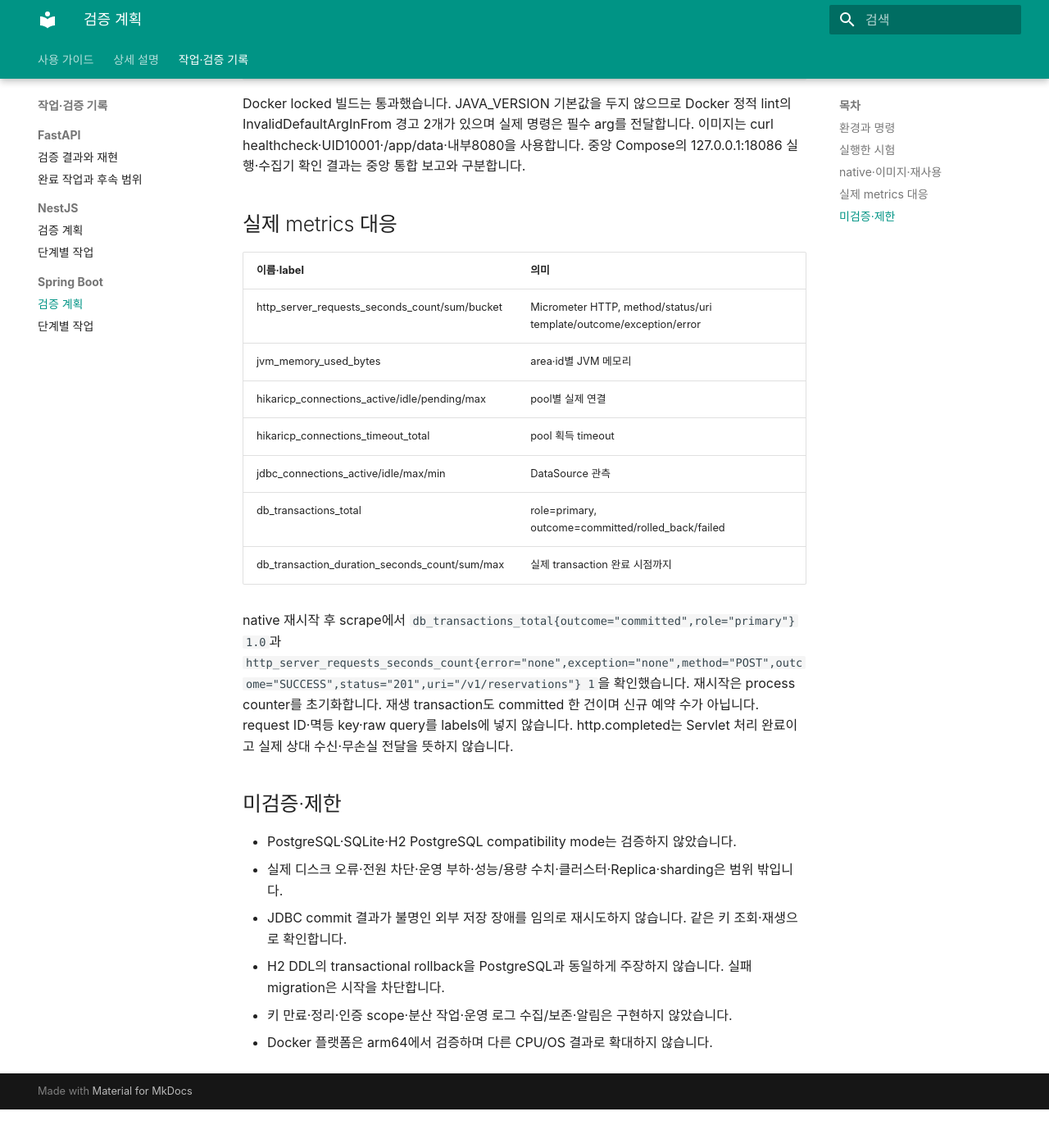
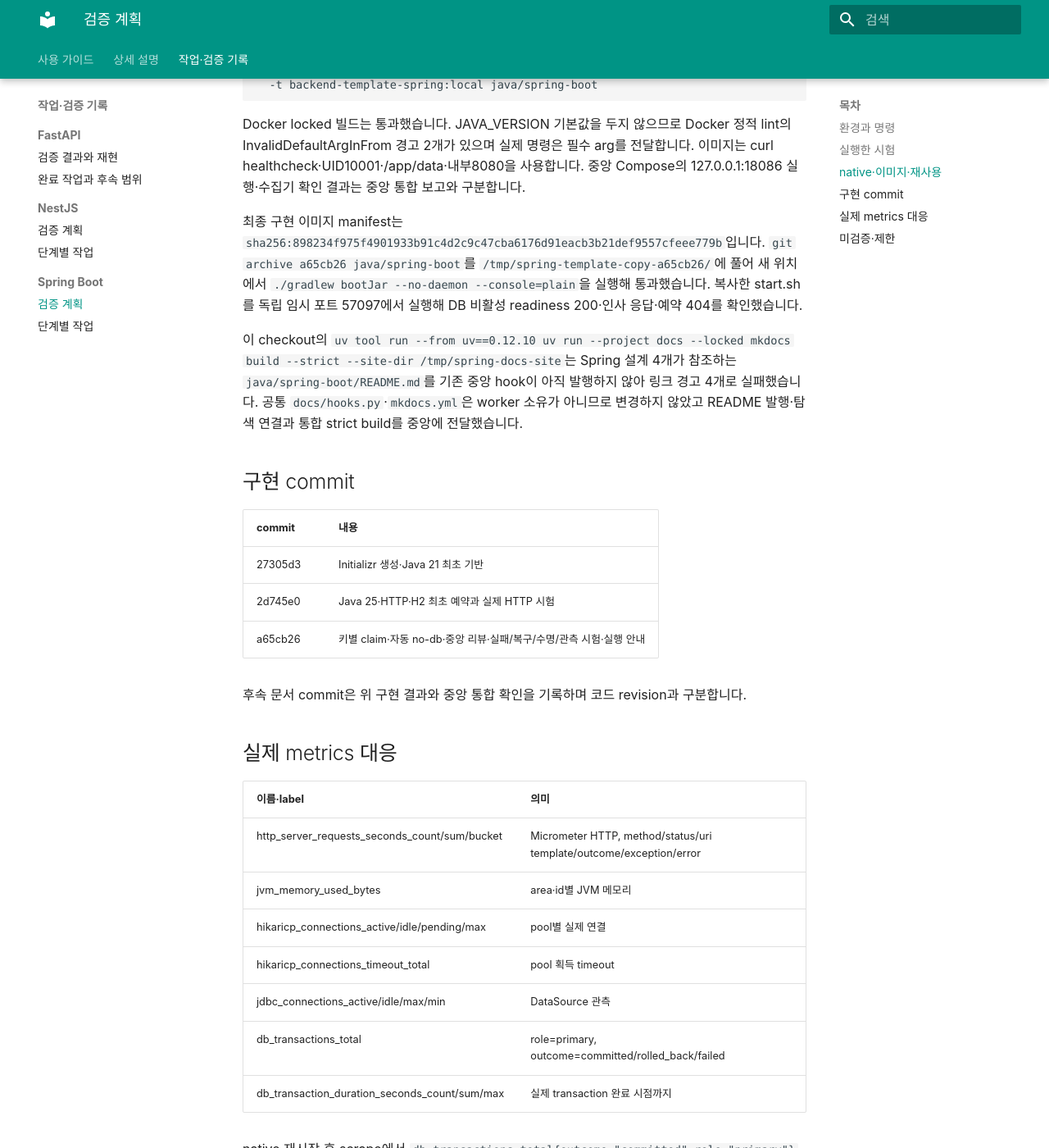
Before and after one commit to Dae-Jeong/backend-template, an MkDocs documentation site: the page built from design/implementations/spring-boot-verification.md, in a window 1280 px wide and 1400 px high, scrolled down 2638 px. Shown: the whole window at 82% size. Built offline with MkDocs 1.6.1 and Material for MkDocs 9.7.7, drawn with Linux system fonts in a browser that asks for light colours; before the commit the page ends 3991 px from its top, so only the background shows below that; some of the changed text lies outside the part shown.

Commit message:
docs(spring): record final verification and copy run evidence

````diff
--- a/design/implementations/spring-boot-verification.md
+++ b/design/implementations/spring-boot-verification.md
@@ -29,6 +29,7 @@ cd java/spring-boot
 ```
 
 Java compiler `-Xlint:all,-processing,-serial`·`-Werror`와 strict dependency locking을 포함합니다.
+구현 commit `a65cb26` 기준 clean 빌드는 **27개 시험·10 suites·실패 0·오류 0**으로 통과했습니다.
 테스트 결과는 `build/reports/tests/test/index.html`, JUnit XML은 `build/test-results/test/`입니다.
 lockfile 생성은 공식 `./gradlew test bootJar --write-locks`로 수행했습니다.
 migration 파일은 공식 `flyway help add` 확인 후 `flyway add -add.version=1|2 -add.timestamp=never ...`로 만들었습니다.
@@ -83,6 +84,26 @@ InvalidDefaultArgInFrom 경고 2개가 있으며 실제 명령은 필수 arg를
 이미지는 curl healthcheck·UID10001·/app/data·내부8080을 사용합니다.
 중앙 Compose의 127.0.0.1:18086 실행·수집기 확인 결과는 중앙 통합 보고와 구분합니다.
 
+최종 구현 이미지 manifest는 `sha256:898234f975f4901933b91c4d2c9c47cba6176d91eacb3b21def9557cfeee779b`입니다.
+`git archive a65cb26 java/spring-boot`를 `/tmp/spring-template-copy-a65cb26/`에 풀어
+새 위치에서 `./gradlew bootJar --no-daemon --console=plain`을 실행해 통과했습니다.
+복사한 start.sh를 독립 임시 포트 57097에서 실행해 DB 비활성 readiness 200·인사 응답·예약 404를 확인했습니다.
+
+이 checkout의 `uv tool run --from uv==0.12.10 uv run --project docs --locked mkdocs build --strict --site-dir /tmp/spring-docs-site`는
+Spring 설계 4개가 참조하는 `java/spring-boot/README.md`를 기존 중앙 hook이 아직 발행하지 않아
+링크 경고 4개로 실패했습니다. 공통 `docs/hooks.py`·`mkdocs.yml`은 worker 소유가 아니므로 변경하지 않았고
+README 발행·탐색 연결과 통합 strict build를 중앙에 전달했습니다.
+
+## 구현 commit
+
+| commit | 내용 |
+| --- | --- |
+| 27305d3 | Initializr 생성·Java 21 최초 기반 |
+| 2d745e0 | Java 25·HTTP·H2 최초 예약과 실제 HTTP 시험 |
+| a65cb26 | 키별 claim·자동 no-db·중앙 리뷰·실패/복구/수명/관측 시험·실행 안내 |
+
+후속 문서 commit은 위 구현 결과와 중앙 통합 확인을 기록하며 코드 revision과 구분합니다.
+
 ## 실제 metrics 대응
 
 | 이름·label | 의미 |
````
Also changed, not shown: design/implementations/spring-boot-tasks.md (+3 -2 lines), java/spring-boot/README.md (+2 -2 lines).
